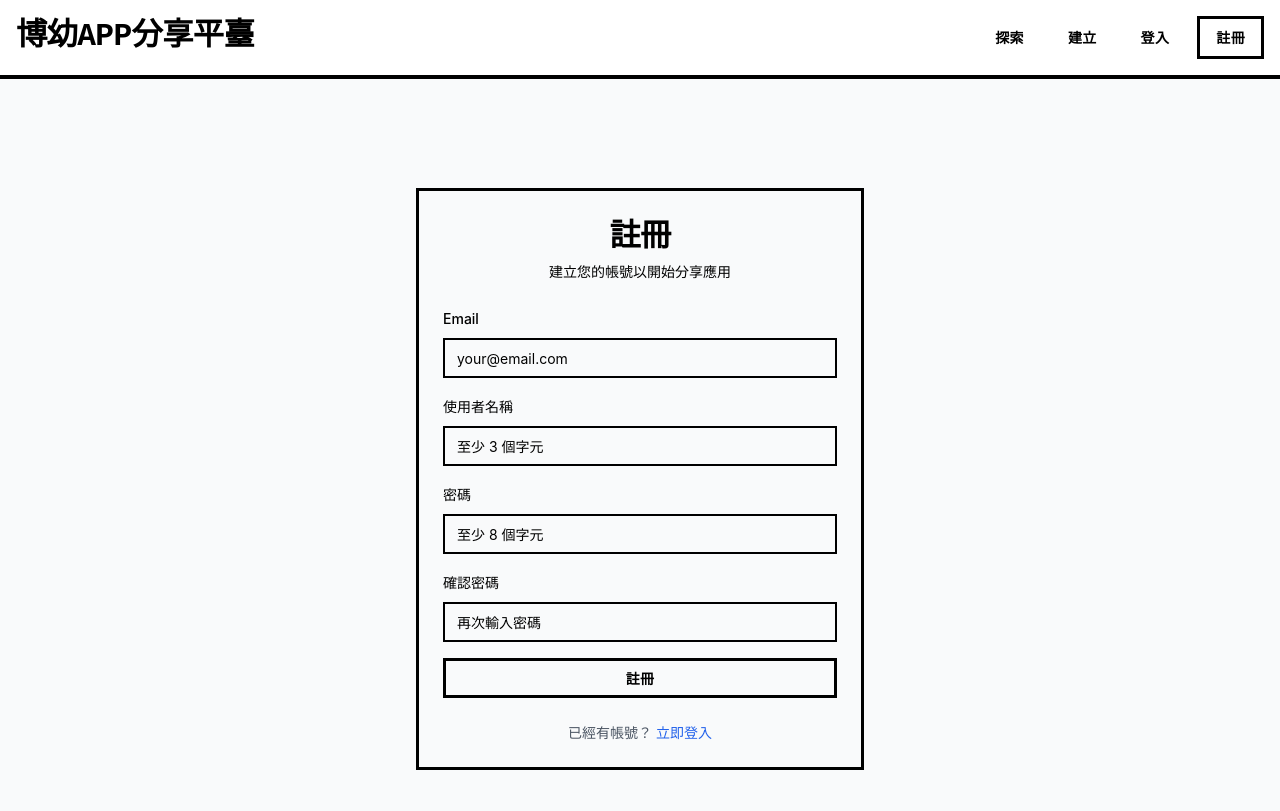
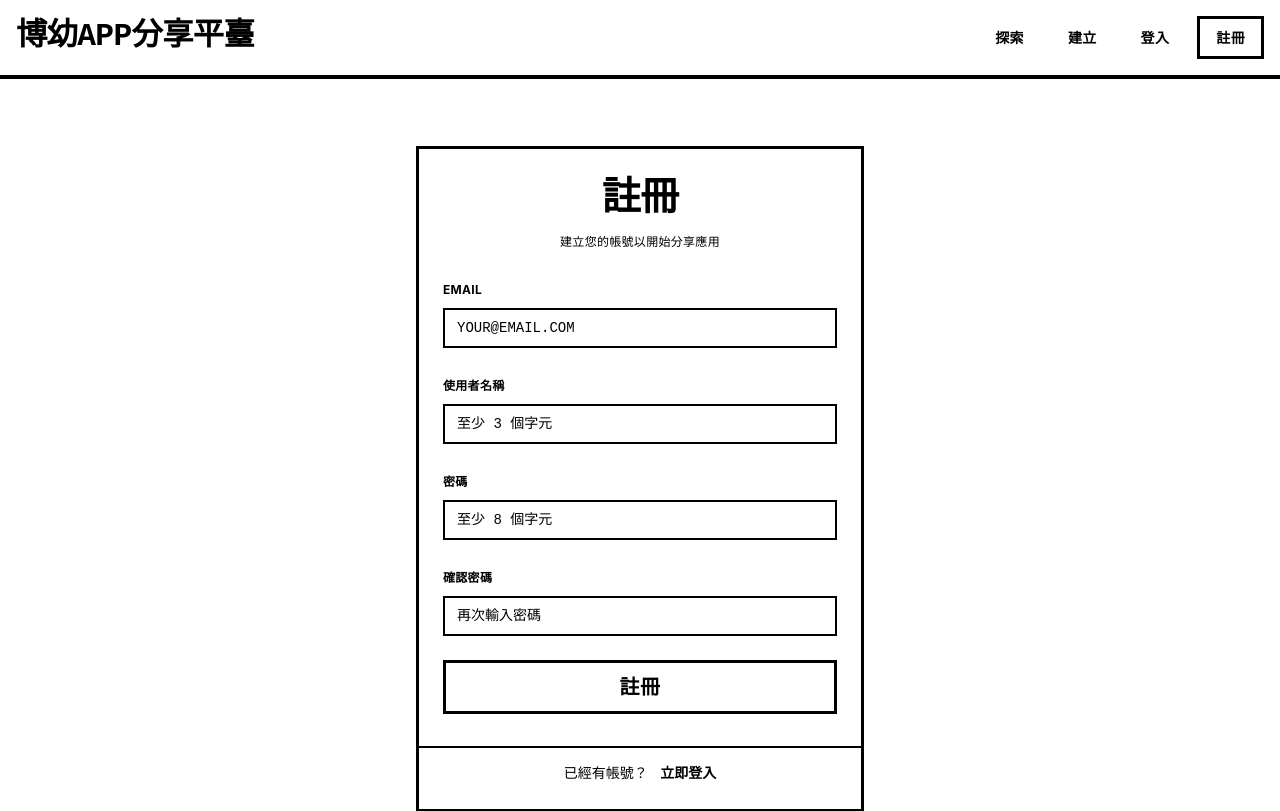
Before and after one commit to killkli/boyo-app-share, a Nuxt app: page /register in a window 1280 px wide. Shown: the top 811 px of the page. Built offline with nearby package versions, Linux system fonts and the light colour scheme; no server answers.

Commit message:
style: Phase 8 - 重设计认证页面 (Neo-Brutalist)
- 更新登录和注册页面的布局
- 使用白色背景和网格图案
- 应用 Neo-Brutalist 排版 (大写、粗体、monospace)
- 更新卡片、输入框和按钮样式
- 优化错误提示样式

```diff
--- a/pages/login.vue
+++ b/pages/login.vue
@@ -1,28 +1,30 @@
 <template>
-  <div class="min-h-screen bg-gray-50 flex items-center justify-center px-4 py-12">
-    <Card class="w-full max-w-md">
-      <CardHeader>
-        <CardTitle class="text-2xl text-center">登入</CardTitle>
-        <CardDescription class="text-center">
+  <div class="min-h-screen bg-background relative flex items-center justify-center px-4 py-12">
+    <div class="absolute inset-0 bg-grid opacity-30 pointer-events-none"></div>
+    <Card class="w-full max-w-md relative z-10">
+      <CardHeader class="space-y-2">
+        <CardTitle class="text-3xl text-center uppercase font-black tracking-tight">登入</CardTitle>
+        <CardDescription class="text-center font-mono text-xs uppercase tracking-wide">
           登入您的帳號以開始使用
         </CardDescription>
       </CardHeader>
       <CardContent>
-        <form @submit.prevent="handleLogin" class="space-y-4">
+        <form @submit.prevent="handleLogin" class="space-y-6">
           <div class="space-y-2">
-            <label for="email" class="text-sm font-medium">Email</label>
+            <label for="email" class="text-xs font-bold uppercase tracking-wide">Email</label>
             <Input
               id="email"
               v-model="email"
               type="email"
-              placeholder="your@email.com"
+              placeholder="YOUR@EMAIL.COM"
               required
               :disabled="loading"
+              class="font-mono"
             />
           </div>
 
           <div class="space-y-2">
-            <label for="password" class="text-sm font-medium">密碼</label>
+            <label for="password" class="text-xs font-bold uppercase tracking-wide">密碼</label>
             <Input
               id="password"
               v-model="password"
@@ -30,22 +32,23 @@
               placeholder="••••••••"
               required
               :disabled="loading"
+              class="font-mono"
             />
           </div>
 
-          <div v-if="error" class="p-3 bg-red-50 border border-red-200 rounded-md">
-            <p class="text-sm text-red-600">{{ error }}</p>
+          <div v-if="error" class="p-4 bg-red-100 border-2 border-red-500">
+            <p class="text-sm font-bold font-mono text-red-600 uppercase">{{ error }}</p>
           </div>
 
-          <Button type="submit" class="w-full" :disabled="loading">
+          <Button type="submit" class="w-full font-bold uppercase tracking-wide text-lg py-6" :disabled="loading">
             {{ loading ? '登入中...' : '登入' }}
           </Button>
         </form>
       </CardContent>
-      <CardFooter class="flex flex-col space-y-2">
-        <p class="text-sm text-gray-600 text-center">
+      <CardFooter class="flex flex-col space-y-4 pt-4 border-t-2 border-muted mt-2">
+        <p class="text-sm font-mono text-muted-foreground text-center">
           還沒有帳號？
-          <NuxtLink to="/register" class="text-blue-600 hover:underline">
+          <NuxtLink to="/register" class="font-bold text-primary uppercase decoration-2 hover:underline underline-offset-4 ml-1">
             立即註冊
           </NuxtLink>
         </p>
--- a/pages/register.vue
+++ b/pages/register.vue
@@ -1,28 +1,30 @@
 <template>
-  <div class="min-h-screen bg-gray-50 flex items-center justify-center px-4 py-12">
-    <Card class="w-full max-w-md">
-      <CardHeader>
-        <CardTitle class="text-2xl text-center">註冊</CardTitle>
-        <CardDescription class="text-center">
+  <div class="min-h-screen bg-background relative flex items-center justify-center px-4 py-12">
+    <div class="absolute inset-0 bg-grid opacity-30 pointer-events-none"></div>
+    <Card class="w-full max-w-md relative z-10">
+      <CardHeader class="space-y-2">
+        <CardTitle class="text-3xl text-center uppercase font-black tracking-tight">註冊</CardTitle>
+        <CardDescription class="text-center font-mono text-xs uppercase tracking-wide">
           建立您的帳號以開始分享應用
         </CardDescription>
       </CardHeader>
       <CardContent>
-        <form @submit.prevent="handleRegister" class="space-y-4">
+        <form @submit.prevent="handleRegister" class="space-y-6">
           <div class="space-y-2">
-            <label for="email" class="text-sm font-medium">Email</label>
+            <label for="email" class="text-xs font-bold uppercase tracking-wide">Email</label>
             <Input
               id="email"
               v-model="email"
               type="email"
-              placeholder="your@email.com"
+              placeholder="YOUR@EMAIL.COM"
               required
               :disabled="loading"
+              class="font-mono"
             />
           </div>
 
           <div class="space-y-2">
-            <label for="username" class="text-sm font-medium">使用者名稱</label>
+            <label for="username" class="text-xs font-bold uppercase tracking-wide">使用者名稱</label>
             <Input
               id="username"
               v-model="username"
@@ -32,11 +34,12 @@
               minlength="3"
               maxlength="50"
               :disabled="loading"
+              class="font-mono"
             />
           </div>
 
           <div class="space-y-2">
-            <label for="password" class="text-sm font-medium">密碼</label>
+            <label for="password" class="text-xs font-bold uppercase tracking-wide">密碼</label>
             <Input
               id="password"
               v-model="password"
@@ -45,11 +48,12 @@
               required
               minlength="8"
               :disabled="loading"
+              class="font-mono"
             />
           </div>
 
           <div class="space-y-2">
-            <label for="confirmPassword" class="text-sm font-medium">確認密碼</label>
+            <label for="confirmPassword" class="text-xs font-bold uppercase tracking-wide">確認密碼</label>
             <Input
               id="confirmPassword"
               v-model="confirmPassword"
@@ -57,22 +61,23 @@
               placeholder="再次輸入密碼"
               required
               :disabled="loading"
+              class="font-mono"
             />
           </div>
 
-          <div v-if="error" class="p-3 bg-red-50 border border-red-200 rounded-md">
-            <p class="text-sm text-red-600">{{ error }}</p>
+          <div v-if="error" class="p-4 bg-red-100 border-2 border-red-500">
+            <p class="text-sm font-bold font-mono text-red-600 uppercase">{{ error }}</p>
           </div>
 
-          <Button type="submit" class="w-full" :disabled="loading">
+          <Button type="submit" class="w-full font-bold uppercase tracking-wide text-lg py-6" :disabled="loading">
             {{ loading ? '註冊中...' : '註冊' }}
           </Button>
         </form>
       </CardContent>
-      <CardFooter class="flex flex-col space-y-2">
-        <p class="text-sm text-gray-600 text-center">
+      <CardFooter class="flex flex-col space-y-4 pt-4 border-t-2 border-muted mt-2">
+        <p class="text-sm font-mono text-muted-foreground text-center">
           已經有帳號？
-          <NuxtLink to="/login" class="text-blue-600 hover:underline">
+          <NuxtLink to="/login" class="font-bold text-primary uppercase decoration-2 hover:underline underline-offset-4 ml-1">
             立即登入
           </NuxtLink>
         </p>
```
